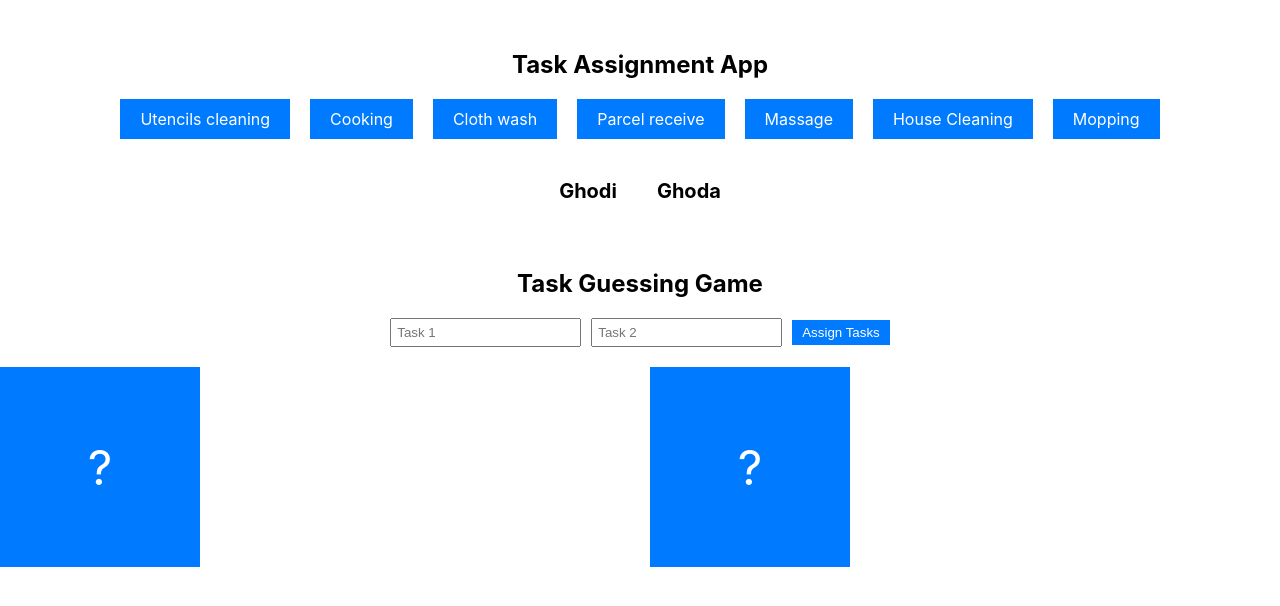
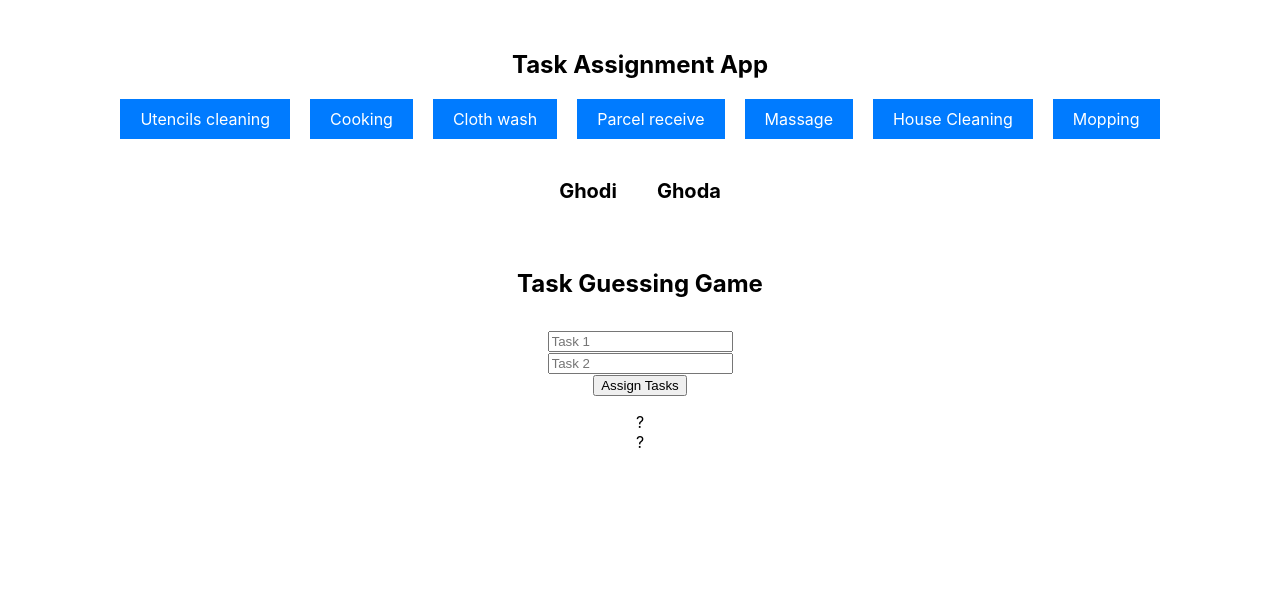
Before and after one commit to subhrajit1990/WhoPaysThePrice, a React (Create React App) app: page / in a window 1280 px wide. Shown: the top 606 px of the page. Built offline with nearby package versions, Linux system fonts and the light colour scheme.

Commit message:
Second commit

```diff
--- a/src/App.css
+++ b/src/App.css
@@ -90,31 +90,8 @@
 
 
 
-.input-section {
-  margin-bottom: 20px;
-}
-
-.input-section input {
-  margin-right: 10px;
-  padding: 5px;
-}
-
-.input-section button {
-  padding: 5px 10px;
-  background-color: #007bff;
-  color: #fff;
-  border: none;
-  cursor: pointer;
-}
-
-.card-grid {
-  display: grid;
-  grid-template-columns: repeat(2, 1fr);
-  grid-gap: 20px;
-}
-
-.card {
-  width: 200px;
+.card-grid .card {
+  width: 100%;
   height: 200px;
   background-color: #007bff;
   color: #fff;
@@ -126,11 +103,11 @@
   perspective: 1000px;
 }
 
-.card.flipped .card-inner {
+.card-grid .card.flipped .card-inner {
   transform: rotateY(180deg);
 }
 
-.card-inner {
+.card-grid .card .card-inner {
   position: relative;
   width: 100%;
   height: 100%;
@@ -138,26 +115,60 @@
   transition: transform 0.3s ease;
 }
 
-.card-front,
-.card-back {
+.card-grid .card .card-front,
+.card-grid .card .card-back {
   position: absolute;
   width: 100%;
   height: 100%;
   backface-visibility: hidden;
 }
 
-.card-front {
+.card-grid .card .card-front {
   display: flex;
   align-items: center;
   justify-content: center;
   font-size: 48px;
 }
 
-.card-back {
-  background-color: #5653;
+.card-grid .card .card-back {
+  background-color: #fff;
   transform: rotateY(180deg);
   display: flex;
   align-items: center;
   justify-content: center;
   font-size: 24px;
 }
+
+.input-section .form-control {
+  width: 100%;
+}
+
+.input-section .btn {
+  width: 100%;
+}
+
+.row {
+  margin-right: -15px;
+  margin-left: -15px;
+}
+
+.col-md-4 {
+  padding-right: 15px;
+  padding-left: 15px;
+}
+
+.mb-3 {
+  margin-bottom: 1rem;
+}
+
+.mt-5 {
+  margin-top: 3rem;
+}
+
+.mb-4 {
+  margin-bottom: 2rem;
+}
+
+.card-grid .card.col-md-6 {
+  margin-bottom: 20px;
+}
--- a/src/Flip.js
+++ b/src/Flip.js
@@ -111,31 +111,37 @@ class Flip extends Component {
 
     return (
       <div className="container">
-        <h1 className="title">Task Guessing Game</h1>
-        <div className="input-section" id="input-section">
+      <h1 className="title mt-5 mb-4">Task Guessing Game</h1>
+      <div className="row mb-3">
+        <div className="col-md-4">
           <input
             type="text"
-            id="text1"
-            name="text1"
+            className="form-control"
             placeholder="Task 1"
             value={task1}
             onChange={(e) => this.handleTaskChange(e, 1)}
           />
+        </div>
+        <div className="col-md-4">
           <input
             type="text"
-            id="text2"
-            name="text2"
+            className="form-control"
             placeholder="Task 2"
             value={task2}
             onChange={(e) => this.handleTaskChange(e, 2)}
           />
-          <button onClick={this.assignTasks}>Assign Tasks</button>
         </div>
-        <div className="card-grid">
+        <div className="col-md-4">
+          <button className="btn btn-primary" onClick={this.assignTasks}>
+            Assign Tasks
+          </button>
+        </div>
+      </div>
+      <div className="row">
         {cards.map((card) => (
           <div
             key={card.id}
-              className={`card ${card.isFlipped ? 'flipped' : ''}`}
+            className={`col-md-6 col-lg-3 card ${card.isFlipped ? 'flipped' : ''}`}
             onClick={() => this.handleCardClick(card.id)}
           >
             <div className="card-inner">
```
Lines whose indentation alone changed are shown as unchanged.
